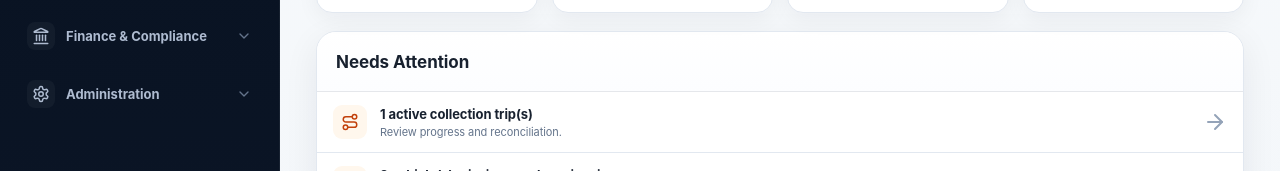
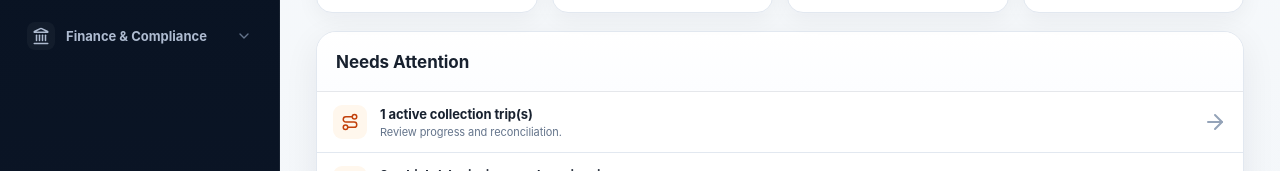
Before and after one commit to UpeLungu/covenant-motors, a Next.js app: page / in a window 1280 px wide. Shown: the part 471-642 px from the top of the page. Built offline with nearby package versions, Linux system fonts and the light colour scheme.

Commit message:
Remove unfinished settings navigation

```diff
--- a/components/sidebar.tsx
+++ b/components/sidebar.tsx
@@ -2,14 +2,13 @@
 import Link from "next/link";
 import {usePathname} from "next/navigation";
 import {useEffect,useState} from "react";
-import {LayoutDashboard,Car,Users,Route,Receipt,ShoppingCart,FileBarChart,Settings,ContactRound,Landmark,FileCheck2,ChartNoAxesCombined,ChevronDown,Menu,X,Plus} from "lucide-react";
+import {LayoutDashboard,Car,Users,Route,Receipt,ShoppingCart,FileBarChart,ContactRound,Landmark,FileCheck2,ChartNoAxesCombined,ChevronDown,Menu,X,Plus} from "lucide-react";
 
 const groups=[
  {id:"vehicles",label:"Vehicle Management",icon:Car,items:[["/vehicles","Vehicle Stock",Car],["/vehicles/new","Add Vehicle",Plus]]},
  {id:"sales",label:"Sales & Customers",icon:ShoppingCart,items:[["/sales","Sales",ShoppingCart],["/customers","Customers",ContactRound]]},
  {id:"operations",label:"Operations",icon:Route,items:[["/trips","Collection Trips",Route],["/drivers","Drivers",Users],["/expenses","Expenses",Receipt]]},
- {id:"finance",label:"Finance & Compliance",icon:Landmark,items:[["/finance","Finance",Landmark],["/cost-analysis","Cost Analysis",ChartNoAxesCombined],["/tax","Tax Centre",FileCheck2],["/reports","Reports",FileBarChart]]},
- {id:"admin",label:"Administration",icon:Settings,items:[["/settings","Settings",Settings]]}
+ {id:"finance",label:"Finance & Compliance",icon:Landmark,items:[["/finance","Finance",Landmark],["/cost-analysis","Cost Analysis",ChartNoAxesCombined],["/tax","Tax Centre",FileCheck2],["/reports","Reports",FileBarChart]]}
 ] as const;
 
 export function Sidebar(){
```
